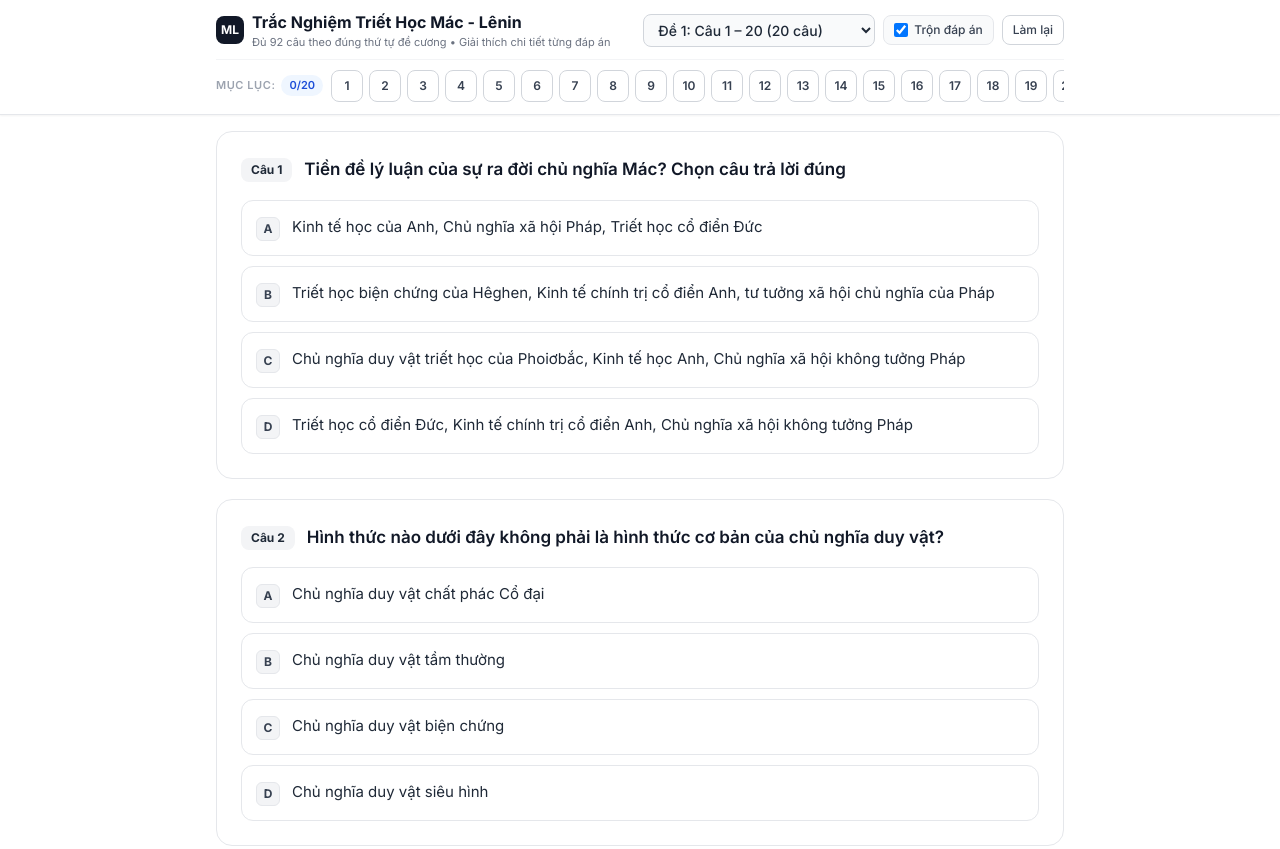
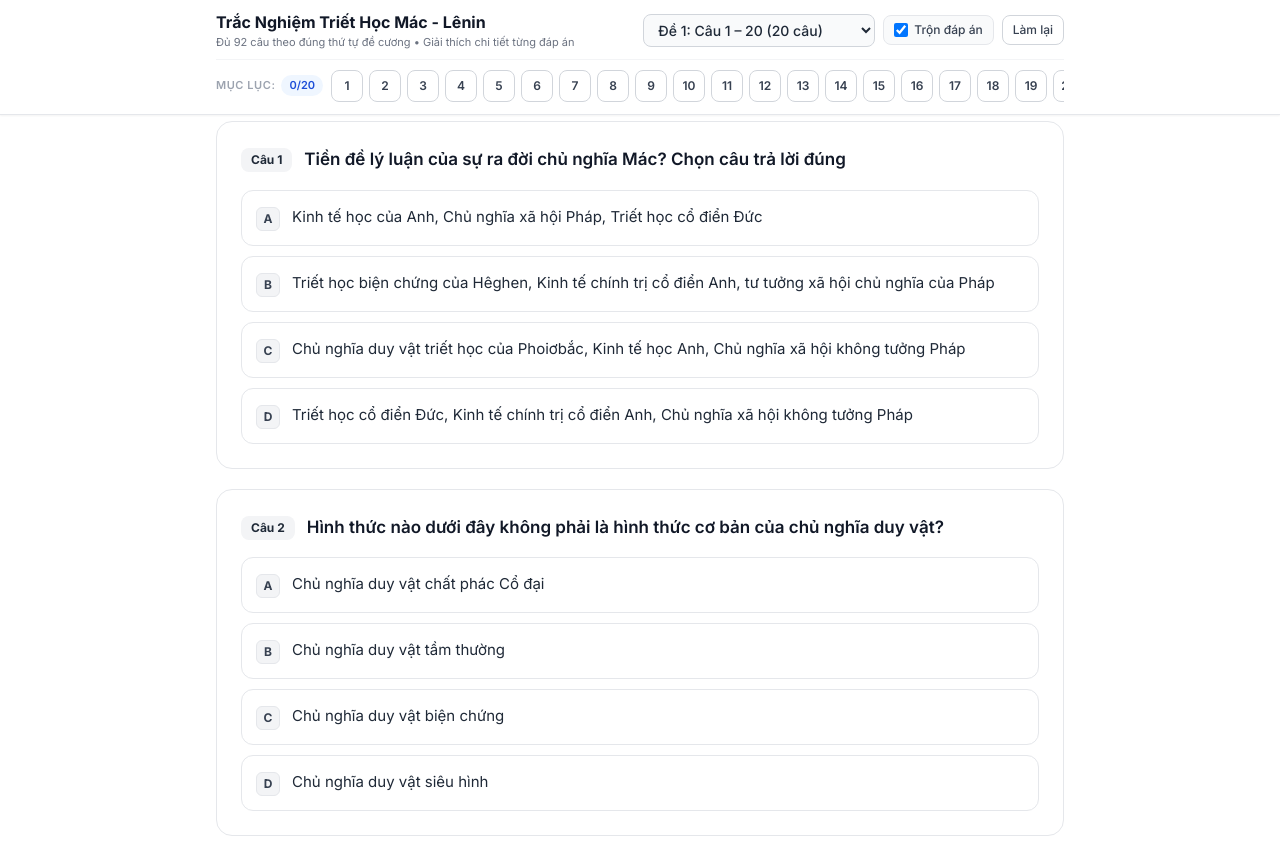
Before and after one commit to kasuodeptrai/tn, a plain HTML site: page tracnghiem92cau.html in a window 1280 px wide. Shown: the top 849 px of the page. Drawn offline with nearby package versions, Linux system fonts and the light colour scheme.

Commit message:
Update tracnghiem92cau.html

```diff
--- a/tracnghiem92cau.html
+++ b/tracnghiem92cau.html
@@ -43,7 +43,6 @@
       <!-- Hàng 1: Tiêu đề + Bộ chọn Đề thi + Nút tùy chọn -->
       <div class="flex flex-wrap items-center justify-between gap-2 pb-2 border-b border-gray-100">
         <div class="flex items-center gap-2">
-          <span class="inline-flex items-center justify-center w-7 h-7 rounded-lg bg-gray-900 text-white font-bold text-xs">ML</span>
           <div>
             <h1 class="text-sm sm:text-base font-bold text-gray-900 leading-tight">Trắc Nghiệm Triết Học Mác - Lênin</h1>
             <p class="text-[11px] text-gray-500 hidden sm:block">Đủ 92 câu theo đúng thứ tự đề cương • Giải thích chi tiết từng đáp án</p>
```
